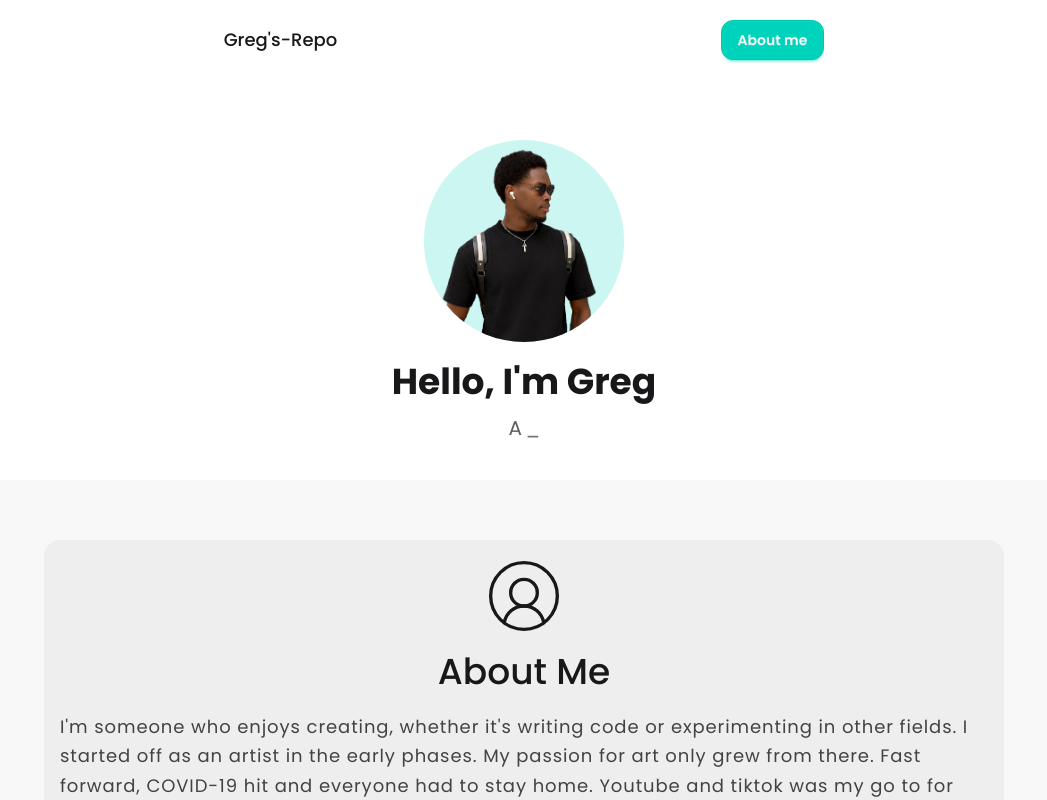
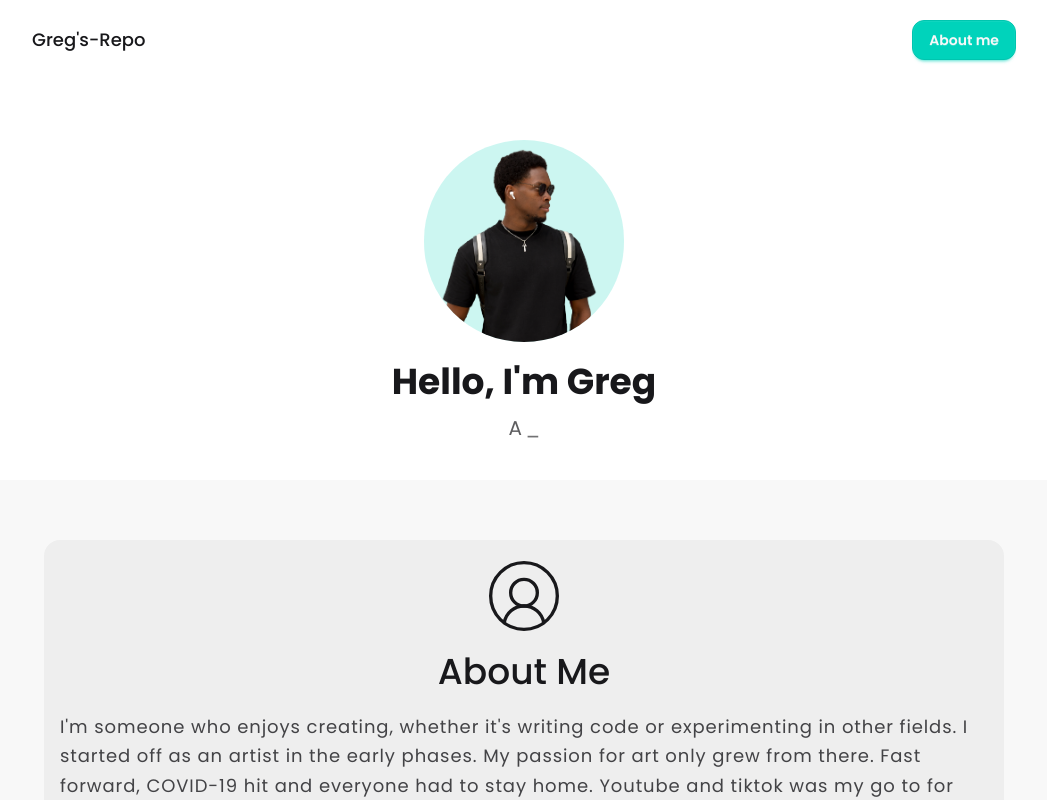
Before and after one commit to storytimewithgreg1-sudo/portfolio, a React (Vite) app: page / in a window 1280 px wide. Shown: the top 800 px of the page, without its empty margins (116-1163 px from the left). Built offline with nearby package versions, Linux system fonts and the light colour scheme.

Commit message:
further adjustment

```diff
--- a/src/components/Navbar.jsx
+++ b/src/components/Navbar.jsx
@@ -3,7 +3,7 @@ import React from 'react'
 const Navbar = () => {
   return (
     <div className='w-full '>
-        <nav className='flex justify-around items-center max-w-3xl md:max-w-4xl lg:max-w-5xl mx-auto p-5 '>
+        <nav className=' flex justify-between items-center max-w-3xl md:max-w-4xl lg:max-w-5xl mx-auto p-5 '>
             <div className='flex items-center space-x-5'>
                 <span className='font-medium text-base-content  text-sm md:text-md lg:text-lg text-center'>Greg's-Repo</span>
 
```
